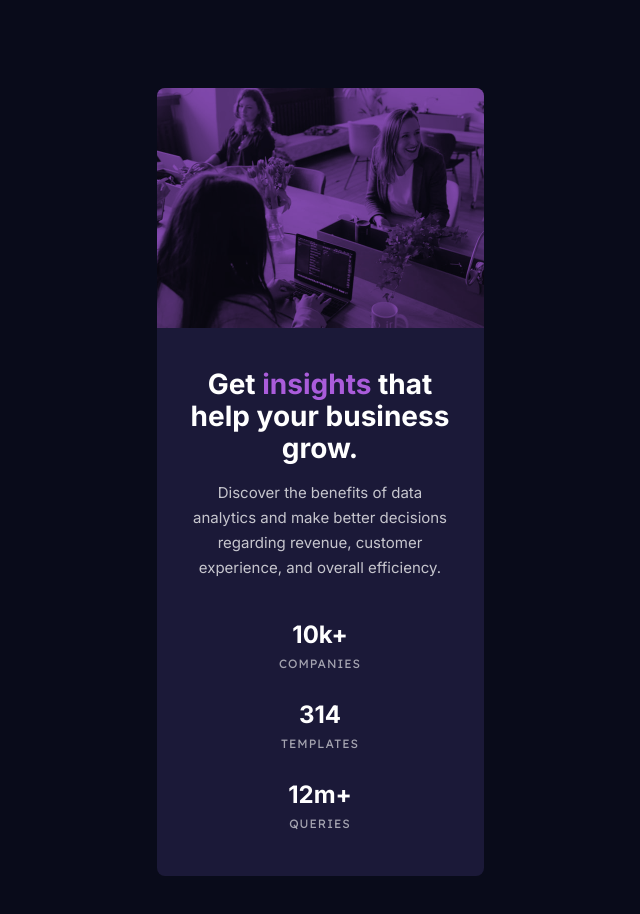
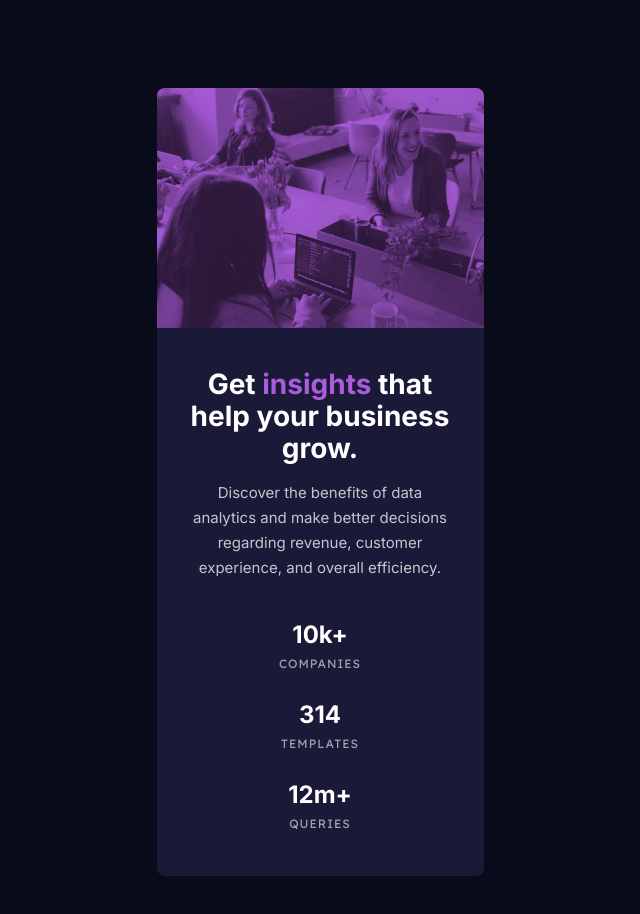
Before and after one commit to DalaScript/stats-preview-card-component, a plain HTML site: page index.html in a window 1280 px wide. Shown: the whole page, without its empty margins (320-960 px from the left). Drawn offline with Linux system fonts and the light colour scheme.

Commit message:
updated preview image

```diff
--- a/assets/scss/styles.scss
+++ b/assets/scss/styles.scss
@@ -48,13 +48,26 @@ main {
     &__img {
         width: 327px;
         height: 240px;
-        background-image: url("../images/image-header-mobile.jpg");
-        opacity: .75;
-        background-size: cover;
-        background-position: center;
-        background-color: $soft-violet; /* #AB5CDB with 50% opacity */
-        background-blend-mode: multiply;
 
+        background-color: $soft-violet;
+
+        position: relative;
+
+
+        &::before {
+            content: '';
+            width: 100%;
+            height: 100%;
+
+            background: url(../images/image-header-mobile.jpg);
+            background-size: cover;
+            background-repeat: no-repeat;
+            mix-blend-mode: multiply;
+            opacity: 75.11%;
+
+            position: absolute;
+
+        }
     }
 
     &__inner-text {
```
Also changed, not shown: assets/styles/styles.css.
